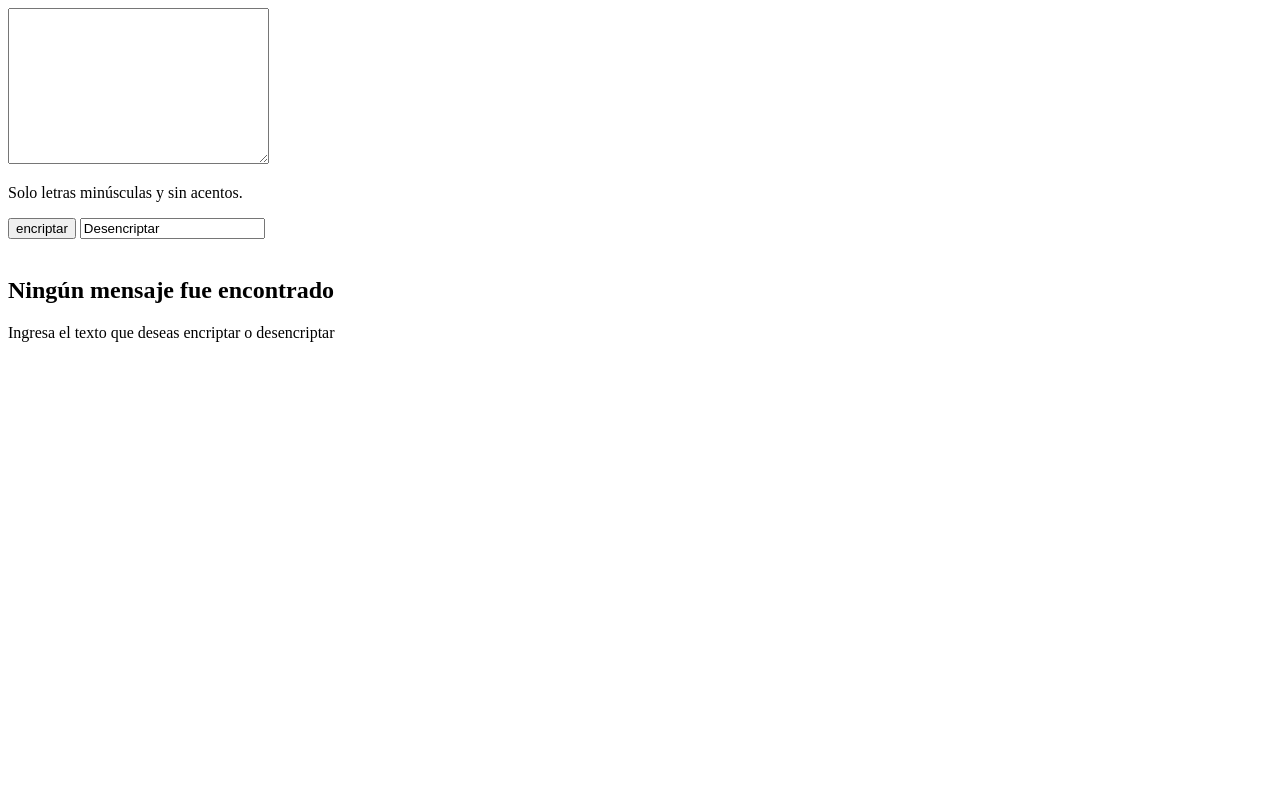
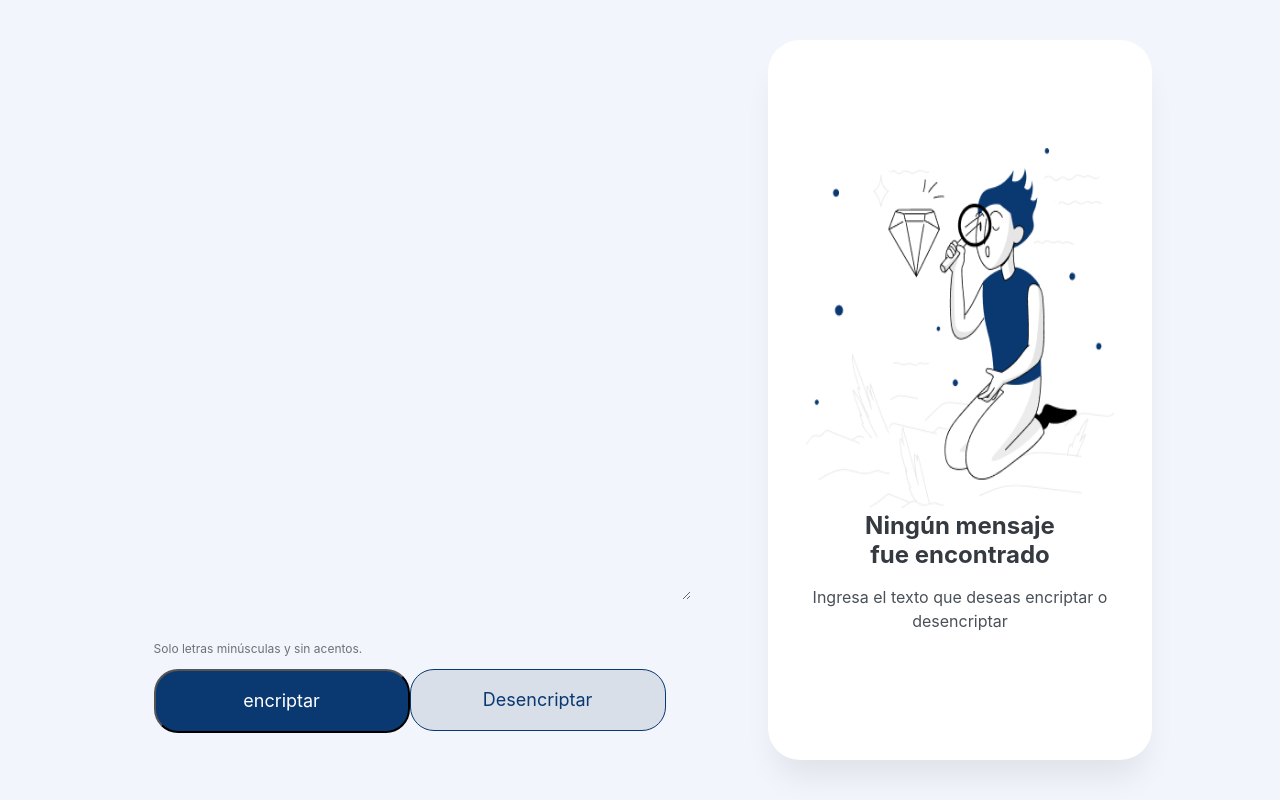
Before and after one commit to mikaelnavar/ENCRIPTADOR-CHALLENGE-, a plain HTML site: page index.html in a window 1280 px wide. Drawn offline with Linux system fonts and the light colour scheme.

Commit message:
css terminado

```diff
--- a/styles.css
+++ b/styles.css
@@ -0,0 +1,167 @@
+* {
+    margin: 0;
+    padding: 0;
+}
+
+.container {
+    position: relative;
+    width: 100vw;
+    height: 100vh;
+    background: #f3f5fc;
+}
+
+.texto {
+    position: absolute;
+    width: 42%;
+    height: 60%;
+    left: 12%;
+    top: 15%;
+    border: none;
+    font-family: "Inter";
+    font-style: normal;
+    font-weight: 400;
+    font-size: 32px;
+    line-height: 150%;
+    background-color: #f3f5fc;
+}
+
+.texto::placeholder {
+    color: #0a3871;
+}
+
+.texto:focus, .texto:active {
+    border: none;
+    outline: none;
+}
+
+.terminos {
+    display: flex;
+    flex-direction: row;
+    align-items: center;
+    padding: 0px;
+    gap: 8px;
+    position: absolute;
+    width: 80%;
+    left: 12%;
+    top: 80%;
+}
+
+.terminos p{
+    font-family: "Inter";
+    font-style: normal;
+    font-weight: 400;
+    font-size: 12px;
+    line-height: 150%;
+    color: #495057;
+    opacity: 0.8;
+    flex: none;
+    order: 1;
+    flex-grow: 0;
+}
+
+.botones {
+    display: flex;
+    flex-direction: row;
+    align-items: flex-start;
+    padding: 1% 0;
+    position: absolute;
+    width: 80%;
+    left: 12%;
+    top: 82%;
+}
+
+.btn-encriptar {
+    align-items: center;
+    justify-content: center;
+    padding: 2%;
+    gap: 8px;
+    width: 25%;
+    background-color: #0a3871;
+    border-radius: 24px;
+    font-family: "Inter";
+    font-size: 18px;
+    line-height: 19px;
+    text-align: center;
+    color:#fff ;
+}
+
+.btn-desencriptar {
+    box-sizing: border-box;
+    display: flex;
+    flex-direction: row;
+    align-items: flex-start;
+    justify-content: center;
+    padding: 2%;
+    gap: 8px;
+    width: 25%;
+    background: #d8dfe8;
+    border: 1px solid #0a3871;
+    border-radius: 24px;
+    font-family: "Inter";  /*cambiar tipo de letra*/
+    font-weight: 400;
+    font-size: 18px;
+    line-height: 19px;
+    text-align: center;
+    color: #0a3871;
+}
+
+.btn-desencriptar:hover, .btn-encriptar:hover {
+    margin: 0.3%;
+    width: 24.5%;
+    padding: 1.8%;
+}
+
+.encriptado {
+    display: flex;
+    justify-content: center;
+    position: absolute;
+    width: 30%;
+    height: 90%;
+    left: 60%;
+    top: 5%;
+    background: #fff;
+    box-shadow: 0px 24px 32px -8px rgb(0, 0, 0, 0.08);
+    border-radius: 32px;
+}
+
+.mensaje-encriptado {
+    display: flex;
+    flex-direction: column;
+    align-items: center;
+    justify-content: center;
+    padding: 1%;
+    gap: 16px;
+    position: absolute;
+    width: 100%;
+    top: 65%;
+    text-align: center;
+}
+
+.mensaje-encriptado h2 {
+    width: 60%;
+    font-family: "Inter";
+    font-style: normal;
+    font-weight: 700;
+    font-size: 24px;
+    line-height: 120%;
+    text-align: center;
+    color: #343a40;
+}
+
+.mensaje-encriptado p{
+    width: 80%;
+    font-family: "Inter";
+    font-style: normal;
+    font-weight: 400;
+    font-size: 16px;
+    line-height: 150%;
+    text-align: center;
+    color: #495057;
+}
+
+.encriptado img {
+    position: absolute;
+    width: 80%;
+    height: 50%;
+    top: 15%;
+}
```
Also changed, not shown: index.html (+0 -1 lines), img/Muñeco.png (added).
